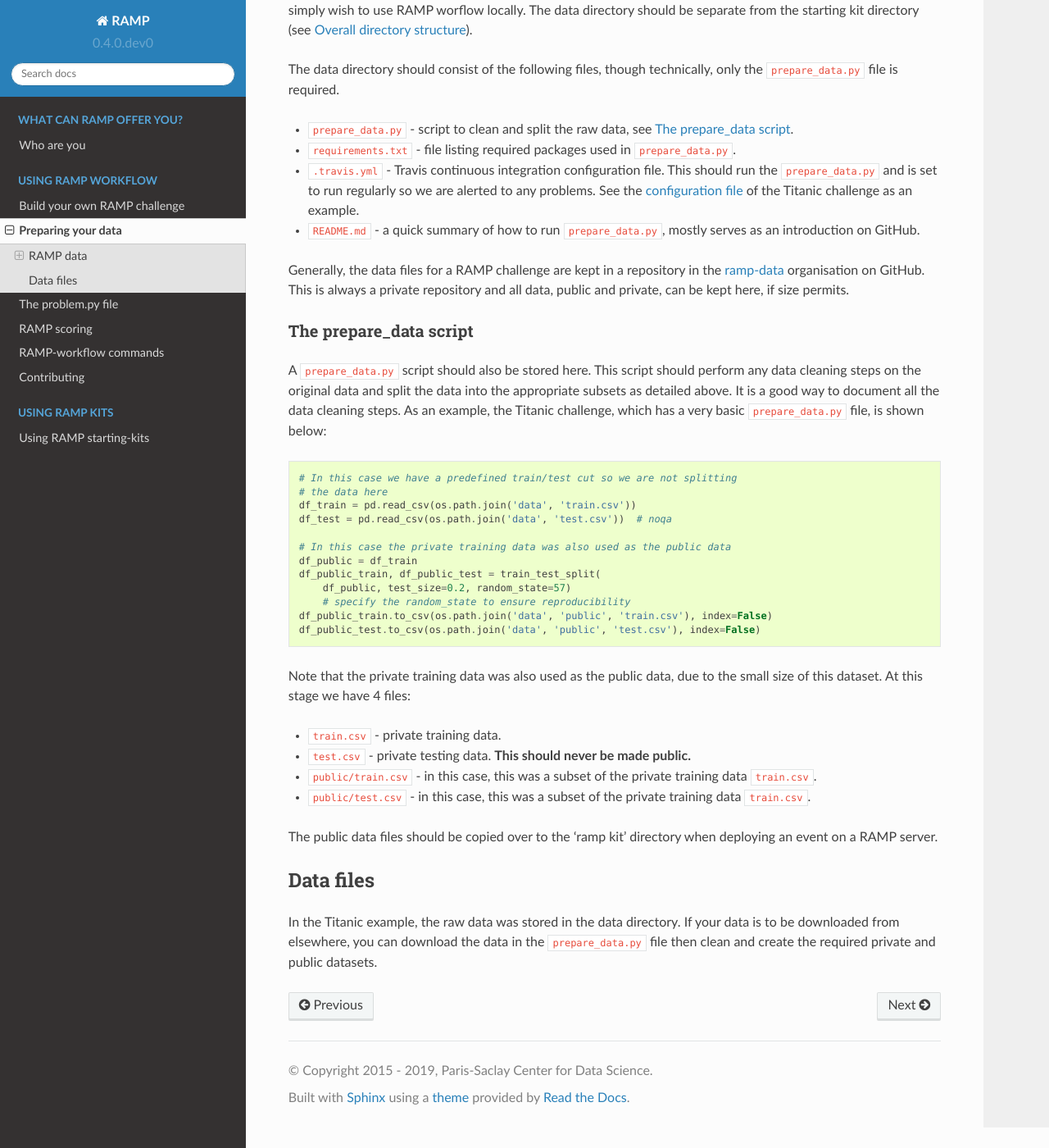
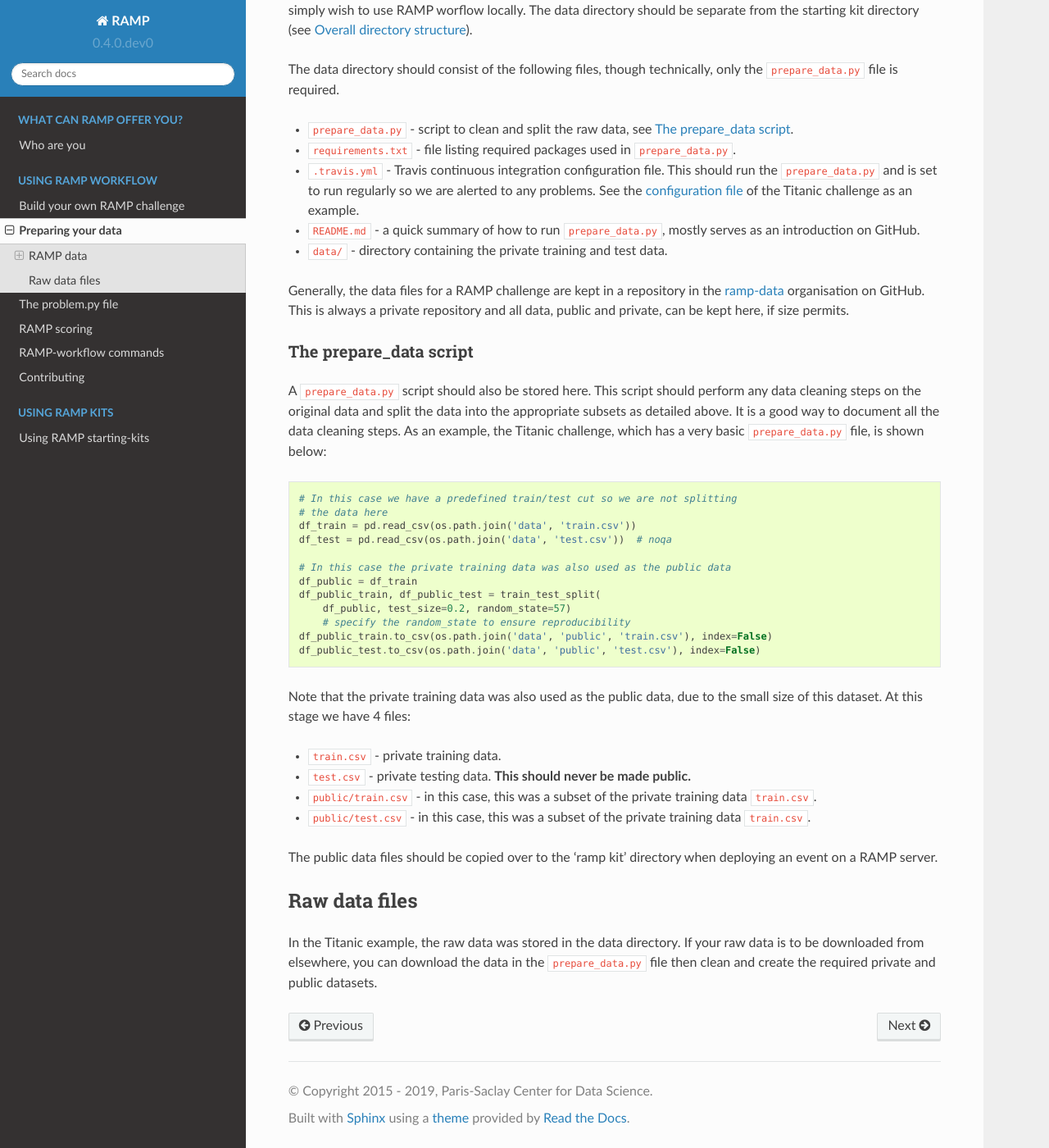
Before and after one commit to paris-saclay-cds/ramp-workflow, a Sphinx documentation site: the page built from doc/data.rst, in a window 1280 px wide and 1400 px high, scrolled down 577 px. Shown: the whole window at 82% size. Built offline with Sphinx 7.4.7 and the Read the Docs theme 2.0.0, drawn with Linux system fonts in a browser that asks for light colours; formulas are drawn with MathJax 3; the version number is read from the project's files by our own code.

Commit message:
mention data dir

```diff
--- a/doc/data.rst
+++ b/doc/data.rst
@@ -47,6 +47,7 @@ only the ``prepare_data.py`` file is required.
   Titanic challenge as an example.
 * ``README.md`` - a quick summary of how to run ``prepare_data.py``, mostly
   serves as an introduction on GitHub.
+* ``data/`` - directory containing the private training and test data.
 
 Generally, the data files for a RAMP challenge are kept in a repository
 in the `ramp-data <https://github.com/ramp-data>`_ organisation on GitHub. This
@@ -90,10 +91,10 @@ the small size of this dataset. At this stage we have 4 files:
 The public data files should be copied over to the 'ramp kit' directory
 when deploying an event on a RAMP server.
 
-Data files
-==========
+Raw data files
+==============
 
 In the Titanic example, the raw data was stored in the data directory. If your
-data is to be downloaded from elsewhere, you can download the data in
+raw data is to be downloaded from elsewhere, you can download the data in
 the ``prepare_data.py`` file then clean and create the required private and
 public datasets.
```
